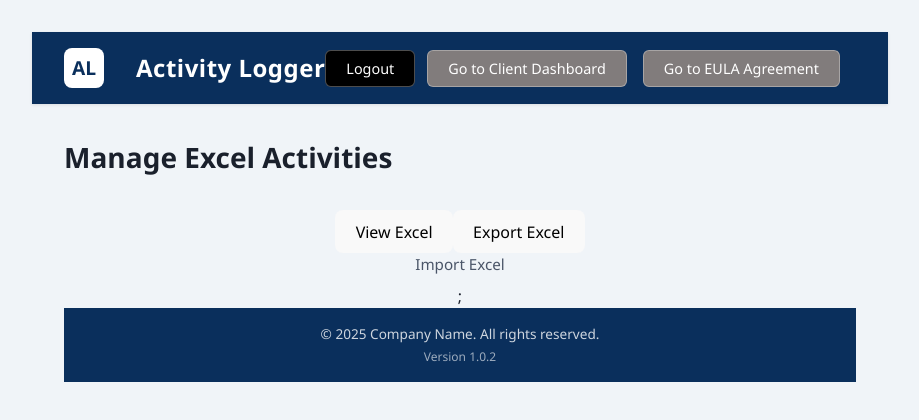
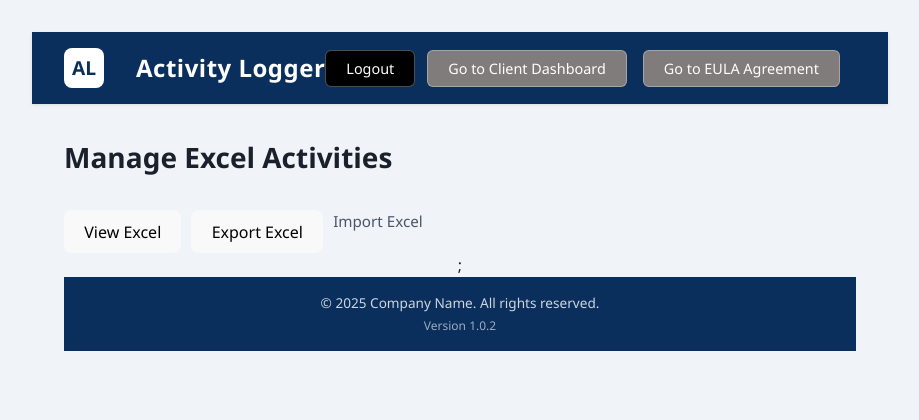
Before and after one commit to stevenc15/businessCompanion, a React (Vite) app in the folder frontend/: page /activityDashboard in a window 1280 px wide. Shown: the top 420 px of the page, without its empty margins (180-1099 px from the left). Built offline with nearby package versions, Linux system fonts and the light colour scheme.

Commit message:
adjusting excel action buttons

```diff
--- a/frontend/src/Admin/ActivityDashboard.css
+++ b/frontend/src/Admin/ActivityDashboard.css
@@ -537,6 +537,12 @@
   background-color: #95a5a6;
 }
 
+.excel-actions {
+  display: flex;
+  gap: 10px;
+  margin-top: 10px;
+}
+
 .excel-table table {
   margin-top: 20px;
   border-collapse: collapse;
--- a/frontend/src/Admin/ActivityDashboard.jsx
+++ b/frontend/src/Admin/ActivityDashboard.jsx
@@ -110,7 +110,7 @@ function ActivityDashboard () {
                 <h2 className="dashboard-title">Manage Excel Activities</h2> {/*title*/}
             </div> {/*end of title*/}
 
-            <div >
+            <div className="excel-actions">
           <button onClick={viewExcel}>{showTable ? 'Hide' : 'View'} Excel</button>
           <button onClick={downloadExcel}>Export Excel</button>
           <label >
```
